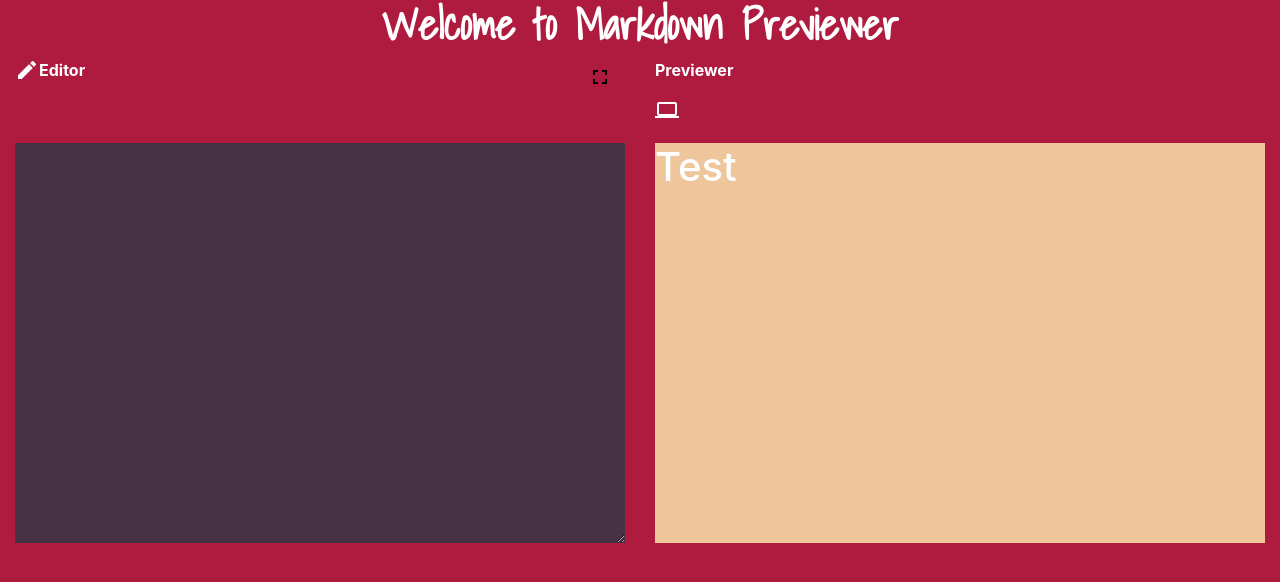
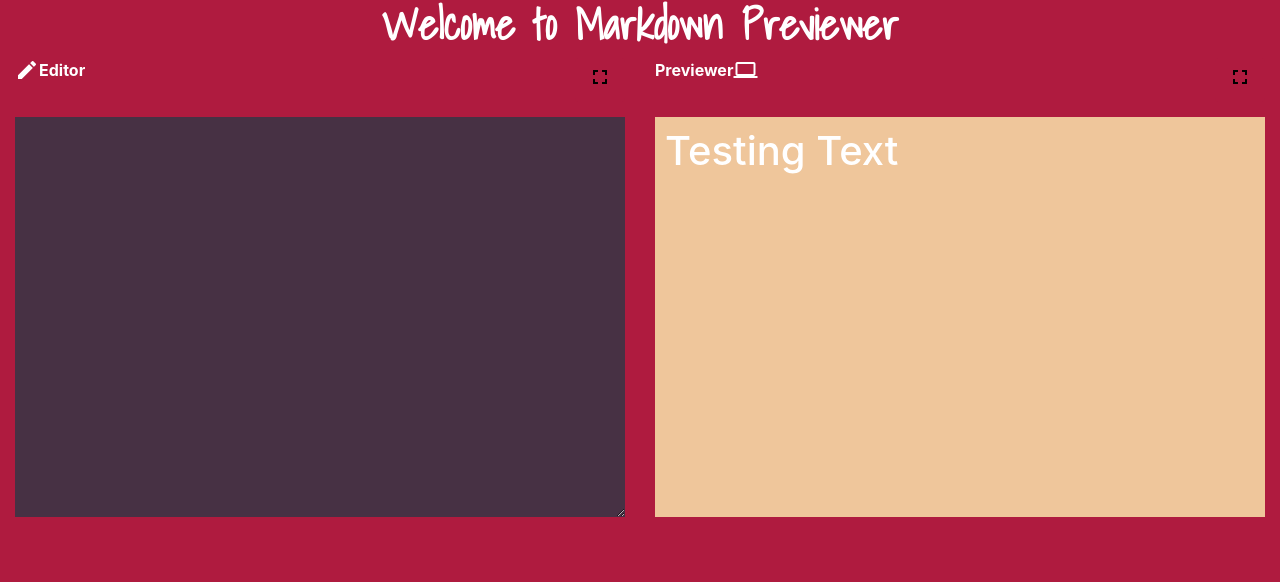
Before and after one commit to Gc0rp/markdown-previewer, a React app: page / in a window 1280 px wide. Shown: the top 582 px of the page. Built offline with nearby package versions, Linux system fonts and the light colour scheme.

Commit message:
Changed styles and added the markdown library.

```diff
--- a/src/components/App2.js
+++ b/src/components/App2.js
@@ -43,11 +43,23 @@ const App = () => {
                 </div>
 
                 <div className="col-lg-6">
-                    <p>Previewer</p>
-                    <i class="material-icons">
-computer
-</i>
+                    <div className="row">
+
+                        <div className="col-lg-6" style={{display: "flex"}}>
+                            <p>Previewer</p>
+                            <i className="material-icons">computer</i>
+                        </div>
+
+                        <ScreenTile className="col-lg-6">
+                            <button type="button" className="btn btn-default">
+                                <i className="material-icons"> fullscreen </i>
+                            </button>
+                        </ScreenTile>
+
+                    </div>
+
                 </div>
+
             </div>
 
             <MarkdownPreview />
--- a/src/components/MarkdownPreview.js
+++ b/src/components/MarkdownPreview.js
@@ -1,7 +1,6 @@
 import React from 'react';
 import styled from 'styled-components';
-
-
+import marked from 'marked';
 
 const UserText = styled.textarea `
     background-color: #473144;
@@ -18,27 +17,53 @@ const GeneratedOutput = styled.div `
     background-color: #EFC69B;
     color: white;
     border: none;
+    padding: 10px;
     min-height: 50vh;
     margin: 15px auto;
 `;
 
-const MarkdownPreview = () => {
+class RenderText extends React.Component {
+
+    constructor(props){
+        super(props);
+
+        this.state = {
+            text : ''
+        };
+
+        this.textChange= this.textChange.bind(this);
+    }
+
+    textChange(event){
+
+        this.setState({
+            text: event.target.value
+        });
+        console.log(marked(this.state.text));
+    }
+
+    render() {
+        const text = marked(this.state.text);
         return(
             <div className="row">
                 <div className="col-lg-6">
-
-                <UserText />
-
+                    <UserText onChange={this.textChange} value={this.state.text}/>
                 </div>
 
                 <div className="col-lg-6">
                     <GeneratedOutput>
-                    <h1>Test</h1>
+                        {text}
+                        <h1>Testing Text</h1>
                     </GeneratedOutput>
                 </div>
+            </div>
+        );
+    }
+}
 
-        </div>
-
+const MarkdownPreview = () => {
+    return(
+        <RenderText />
     );
 };
 
--- a/src/index.html
+++ b/src/index.html
@@ -22,11 +22,28 @@
 
     <body>
             <div id="root"></div>
+            <div id="testNode"></div>
+            <script src="https://cdn.jsdelivr.net/npm/marked/marked.min.js"></script>
+            <script>
+                document.getElementById('testNode').innerHTML =
+                marked('# Marked in the browser\n\n ## Marked in the browser\n\n ### Marked in the browser \n\nRendered by **marked**.');
+            </script>
 
 
 
-            <script src="https://code.jquery.com/jquery-3.3.1.slim.min.js" integrity="sha384-q8i/X+965DzO0rT7abK41JStQIAqVgRVzpbzo5smXKp4YfRvH+8abtTE1Pi6jizo" crossorigin="anonymous"></script>
-<script src="https://cdnjs.cloudflare.com/ajax/libs/popper.js/1.14.3/umd/popper.min.js" integrity="sha384-ZMP7rVo3mIykV+2+9J3UJ46jBk0WLaUAdn689aCwoqbBJiSnjAK/l8WvCWPIPm49" crossorigin="anonymous"></script>
-<script src="https://stackpath.bootstrapcdn.com/bootstrap/4.1.3/js/bootstrap.min.js" integrity="sha384-ChfqqxuZUCnJSK3+MXmPNIyE6ZbWh2IMqE241rYiqJxyMiZ6OW/JmZQ5stwEULTy" crossorigin="anonymous"></script>
+            <script
+            src="https://code.jquery.com/jquery-3.3.1.slim.min.js"
+            integrity="sha384-q8i/X+965DzO0rT7abK41JStQIAqVgRVzpbzo5smXKp4YfRvH+8abtTE1Pi6jizo"
+            crossorigin="anonymous"></script>
+
+            <script
+            src="https://cdnjs.cloudflare.com/ajax/libs/popper.js/1.14.3/umd/popper.min.js"
+            integrity="sha384-ZMP7rVo3mIykV+2+9J3UJ46jBk0WLaUAdn689aCwoqbBJiSnjAK/l8WvCWPIPm49"
+            crossorigin="anonymous"></script>
+
+            <script
+            src="https://stackpath.bootstrapcdn.com/bootstrap/4.1.3/js/bootstrap.min.js"
+            integrity="sha384-ChfqqxuZUCnJSK3+MXmPNIyE6ZbWh2IMqE241rYiqJxyMiZ6OW/JmZQ5stwEULTy"
+            crossorigin="anonymous"></script>
     </body>
 </html>
```
Lines whose indentation alone changed are shown as unchanged.
